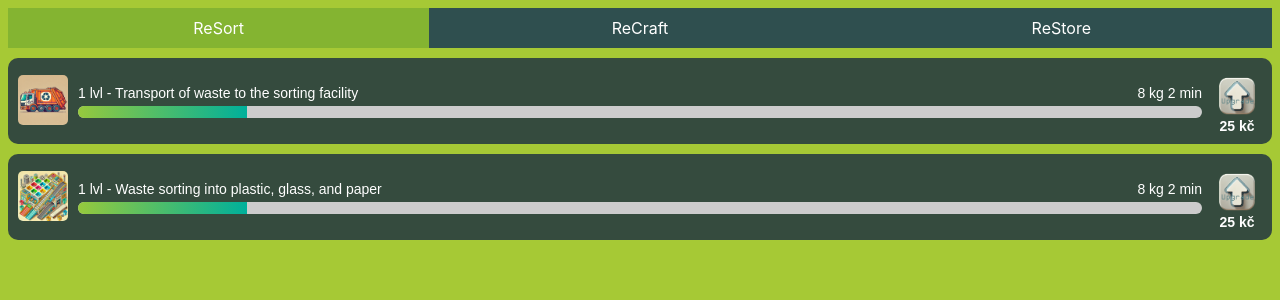
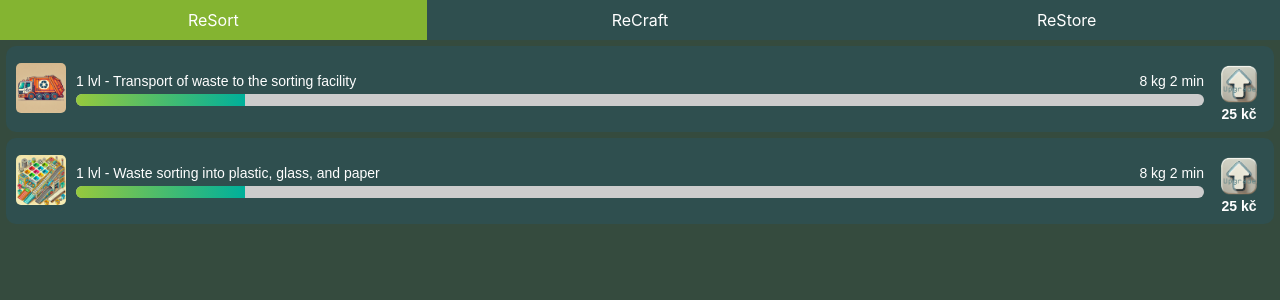
Before and after one commit to luky08/recycleMaster, a React (Vite) app: page /resort in a window 1280 px wide. Shown: the top 300 px of the page. Built offline with nearby package versions, Linux system fonts and the light colour scheme.

Commit message:
style: add style

```diff
--- a/src/App.css
+++ b/src/App.css
@@ -1,6 +1,11 @@
 body {
     font-family: -apple-system, BlinkMacSystemFont, 'Segoe UI', 'Roboto', 'Oxygen', 'Ubuntu', 'Cantarell', 'Fira Sans', 'Droid Sans', 'Helvetica Neue', sans-serif;
+    background-color: #354b3e;
+    margin: 0;
 }
 a {
     text-decoration: none;
 }
+#root {
+    background-color: #354b3e;
+}
--- a/src/recycleMaster/Task/TaskRow.css
+++ b/src/recycleMaster/Task/TaskRow.css
@@ -1,10 +1,10 @@
 .main-row {
   display: flex;
   align-items: center;
-  background-color: #354b3e;
+  background-color: #2f4f4f;
   padding: 10px;
   border-radius: 10px;
-  margin: 10px 0;
+  margin: 6px 6px;
   color: white;
   font-family: 'Arial', sans-serif;
   font-size: 14px;
@@ -21,6 +21,9 @@
 .middle {
   flex-grow: 1;
   margin: 0 10px;
+}
+.middle .text div:first-child{
+    width: 80%;
 }
 .middle .text div:last-child {
     display: flex;
```
Also changed, not shown: src/recycleMaster/Tabs/Tabs.css (line endings or trailing spaces).
